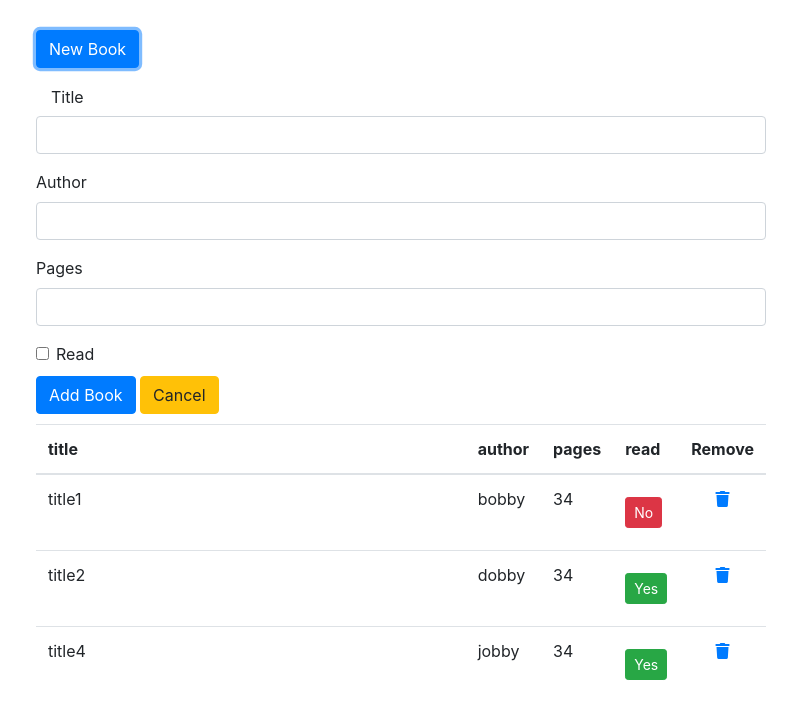
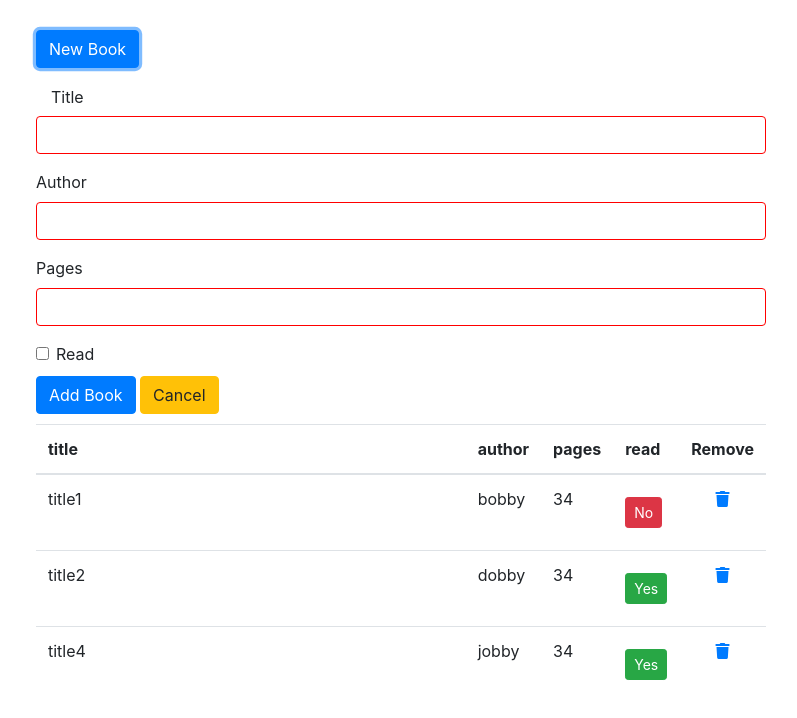
Before and after one commit to LeeSD90/js-book-library, a plain HTML site: page index.html in a window 1280 px wide. Both pictures are taken after a click on the button "New Book". Shown: the whole page, without its empty margins (239-1036 px from the left). Drawn offline with nearby package versions, Linux system fonts and the light colour scheme.

Commit message:
Add required fields to new book inputs

```diff
--- a/index.html
+++ b/index.html
@@ -19,17 +19,17 @@
                     <form id="new-book" style="display:none">
                         <div class="form-group">
                         <label for="title" class="col-sm-2 col-form-label">Title</label>
-                        <input name="title" class="form-control" type="text" id="input-title">
+                        <input name="title" class="form-control" type="text" id="input-title" required>
                         </div>
 
                         <div class="form-group">
                         <label for="author class="col-sm-2 col-form-label"">Author</label>
-                        <input name="author" class="form-control"type="text" id="input-author">
+                        <input name="author" class="form-control"type="text" id="input-author" required>
                         </div>
 
                         <div class="form-group">
                         <label for="Pages class="col-sm-2 col-form-label"">Pages</label>
-                        <input name="Pages" class="form-control" type="number" id="input-pages">
+                        <input name="Pages" class="form-control" type="number" id="input-pages" required>
                         </div>
 
                         <div class="form-check">
--- a/style/style.css
+++ b/style/style.css
@@ -5,3 +5,11 @@
 button {
     margin: 10px 0;
 }
+
+input:invalid {
+    border: 1px solid red;
+}
+
+input:valid {
+    border: 1px solid black;
+}
```
